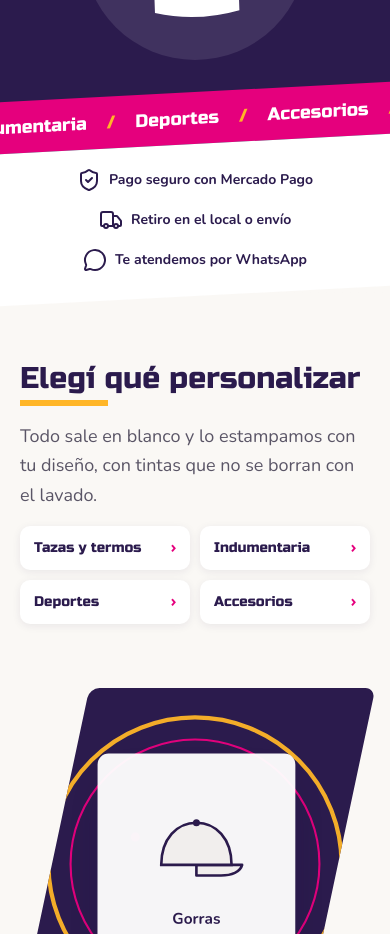
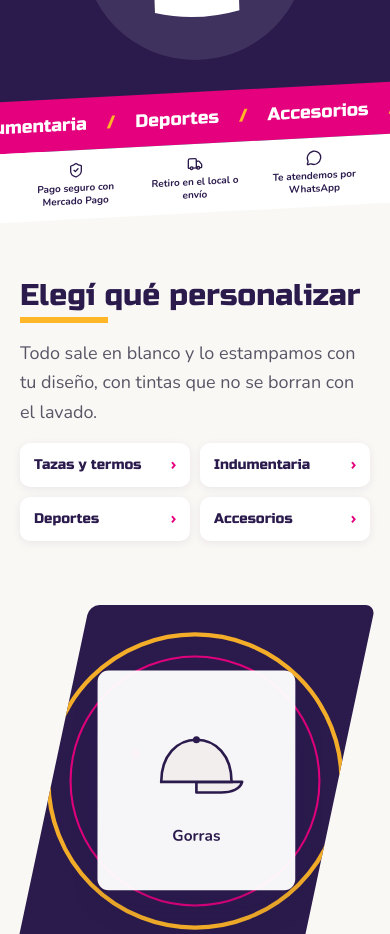
Before and after one commit to franlopric06/iest-tfi_seanstore, a React (Vite) app in the folder frontend/: page / in a window 390 px wide. Shown: the part 820-1754 px from the top of the page. Built offline with nearby package versions, Linux system fonts and the light colour scheme.

Commit message:
inclina los sellos de la franja igual que la cinta magenta (001-T08)

```diff
--- a/frontend/src/components/tienda/FranjaCategorias.jsx
+++ b/frontend/src/components/tienda/FranjaCategorias.jsx
@@ -74,13 +74,18 @@ const FranjaCategorias = () => {
         </div>
       </nav>
 
-      <ul className="-skew-y-3 md:-skew-y-2 flex flex-wrap items-center justify-center gap-x-10 gap-y-4 bg-white px-5 py-6 text-violeta">
+      <ul className="-skew-y-3 md:-skew-y-2 grid grid-cols-3 gap-2 bg-white px-5 py-3 text-violeta md:flex md:flex-wrap md:items-center md:justify-center md:gap-x-10 md:gap-y-4 md:py-6">
         {textos.franja.sellos.map((sello, indice) => {
           const Icono = ICONO_SELLOS[indice]
           return (
-            <li key={sello} className="flex items-center gap-2 skew-y-3 md:skew-y-2">
-              <Icono aria-hidden="true" className="h-6 w-6 shrink-0" />
-              <span className="text-sm font-bold md:text-base">{sello}</span>
+            <li
+              key={sello}
+              className="flex flex-col items-center gap-1 text-center md:flex-row md:gap-2 md:text-left"
+            >
+              <Icono aria-hidden="true" className="h-4 w-4 shrink-0 md:h-6 md:w-6" />
+              <span className="text-[10px] font-bold leading-tight md:text-base md:leading-normal">
+                {sello}
+              </span>
             </li>
           )
         })}
```
